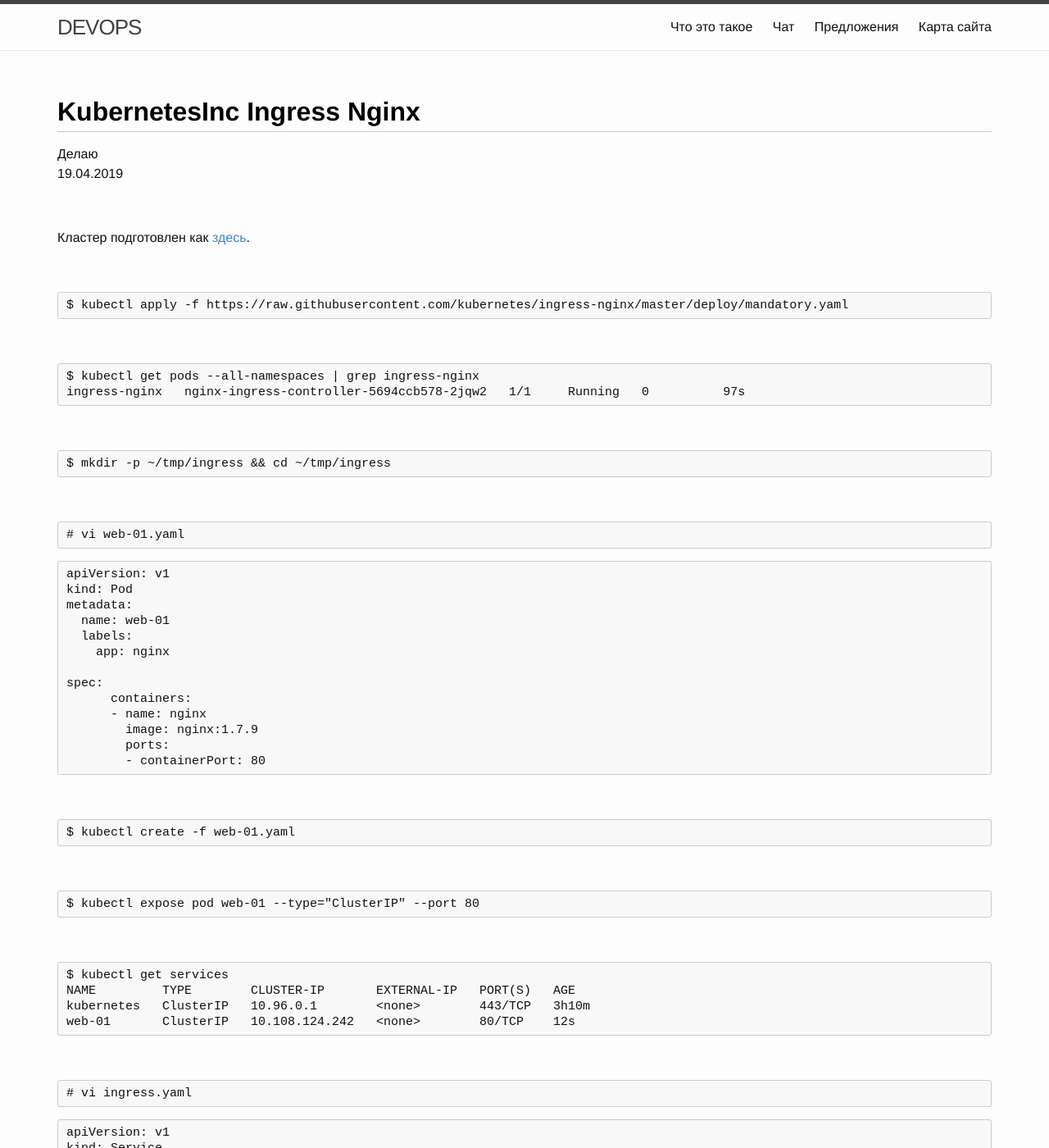
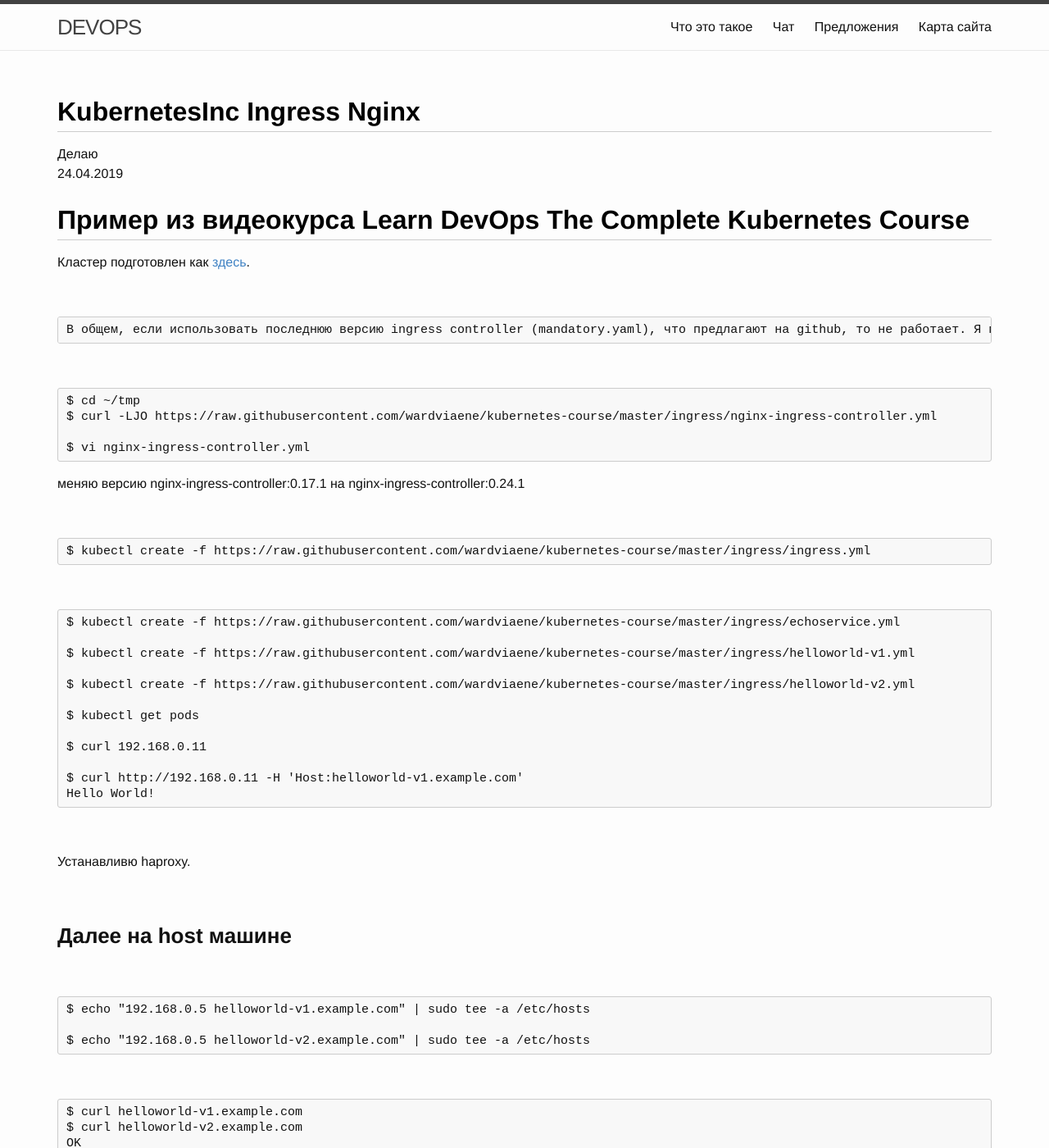
Before and after one commit to webmak1/itsimple.ru, a Jekyll site: the page built from website/01-docs/01-devops/02-kubernetes/02-kubernetesInc-ingress-nginx.md, in a window 1280 px wide and 1400 px high. Shown: the whole window at 82% size. Built offline with Jekyll 4.4.1, drawn with Linux system fonts in a browser that asks for light colours; some of the changed text lies outside the part shown.

Commit message:
ingress работает

````diff
--- a/website/01-docs/01-devops/02-kubernetes/02-kubernetesInc-ingress-nginx.md
+++ b/website/01-docs/01-devops/02-kubernetes/02-kubernetesInc-ingress-nginx.md
@@ -7,175 +7,67 @@ permalink: /linux/servers/containers/kubernetes/kubeadm/ingress/kubernetesinc-in
 # KubernetesInc Ingress Nginx
 
 Делаю
-19.04.2019
+24.04.2019
 
-<br/>
+# Пример из видеокурса Learn DevOps The Complete Kubernetes Course
 
 Кластер подготовлен как <a href="/linux/servers/containers/kubernetes/single-master/">здесь</a>.
 
 <br/>
 
-    $ kubectl apply -f https://raw.githubusercontent.com/kubernetes/ingress-nginx/master/deploy/mandatory.yaml
+    В общем, если использовать последнюю версию ingress controller (mandatory.yaml), что предлагают на github, то не работает. Я по быстрому не разобрался в чем причина. Может потом, когда будет более актуально. Также выслушаю предложения в чате.
 
 <br/>
 
-    $ kubectl get pods --all-namespaces | grep ingress-nginx
-    ingress-nginx   nginx-ingress-controller-5694ccb578-2jqw2   1/1     Running   0          97s
+    $ cd ~/tmp
+    $ curl -LJO https://raw.githubusercontent.com/wardviaene/kubernetes-course/master/ingress/nginx-ingress-controller.yml
+
+    $ vi nginx-ingress-controller.yml
+
+меняю версию nginx-ingress-controller:0.17.1 на nginx-ingress-controller:0.24.1
+
+<!--
+
+    // ingress controller
+    $ kubectl create -f https://raw.githubusercontent.com/kubernetes/ingress-nginx/master/deploy/mandatory.yaml
+
+-->
 
 <br/>
 
-    $ mkdir -p ~/tmp/ingress && cd ~/tmp/ingress
+    $ kubectl create -f https://raw.githubusercontent.com/wardviaene/kubernetes-course/master/ingress/ingress.yml
 
 <br/>
 
-    # vi web-01.yaml
+    $ kubectl create -f https://raw.githubusercontent.com/wardviaene/kubernetes-course/master/ingress/echoservice.yml
 
-```
-apiVersion: v1
-kind: Pod
-metadata:
-  name: web-01
-  labels:
-    app: nginx
+    $ kubectl create -f https://raw.githubusercontent.com/wardviaene/kubernetes-course/master/ingress/helloworld-v1.yml
 
-spec:
-      containers:
-      - name: nginx
-        image: nginx:1.7.9
-        ports:
-        - containerPort: 80
-```
+    $ kubectl create -f https://raw.githubusercontent.com/wardviaene/kubernetes-course/master/ingress/helloworld-v2.yml
+
+    $ kubectl get pods
+
+    $ curl 192.168.0.11
+
+    $ curl http://192.168.0.11 -H 'Host:helloworld-v1.example.com'
+    Hello World!
 
 <br/>
 
-    $ kubectl create -f web-01.yaml
+Устанавливю haproxy.
 
 <br/>
 
-    $ kubectl expose pod web-01 --type="ClusterIP" --port 80
+### Далее на host машине
 
 <br/>
 
-    $ kubectl get services
-    NAME         TYPE        CLUSTER-IP       EXTERNAL-IP   PORT(S)   AGE
-    kubernetes   ClusterIP   10.96.0.1        <none>        443/TCP   3h10m
-    web-01       ClusterIP   10.108.124.242   <none>        80/TCP    12s
+    $ echo "192.168.0.5 helloworld-v1.example.com" | sudo tee -a /etc/hosts
+
+    $ echo "192.168.0.5 helloworld-v2.example.com" | sudo tee -a /etc/hosts
 
 <br/>
 
-    # vi ingress.yaml
-
-```
-apiVersion: v1
-kind: Service
-metadata:
-  name: ingress-nginx
-  namespace: ingress-nginx
-  labels:
-    app.kubernetes.io/name: ingress-nginx
-    app.kubernetes.io/part-of: ingress-nginx
-spec:
-  type: NodePort
-  ports:
-  - name: http-new
-    port: 80
-    targetPort: 80
-    protocol: TCP
-    nodePort: 30090
-  selector:
-    app.kubernetes.io/name: ingress-nginx
-    app.kubernetes.io/part-of: ingress-nginx
-```
-
-<br/>
-
-    $ kubectl create -f ingress.yaml
-
-<br/>
-
-    $ kubectl get service --all-namespaces
-    NAMESPACE       NAME            TYPE        CLUSTER-IP       EXTERNAL-IP   PORT(S)                  AGE
-    default         kubernetes      ClusterIP   10.96.0.1        <none>        443/TCP                  3h15m
-    default         web-01          ClusterIP   10.108.124.242   <none>        80/TCP                   4m52s
-    ingress-nginx   ingress-nginx   NodePort    10.96.176.174    <none>        80:30090/TCP             21s
-    kube-system     kube-dns        ClusterIP   10.96.0.10       <none>        53/UDP,53/TCP,9153/TCP   3h15m
-
-<br/>
-
-### Now we will define the rules for ingress
-
-<br/>
-
-    # vi ingress-rules.yaml
-
-```
-apiVersion: extensions/v1beta1
-kind: Ingress
-metadata:
-  name: ingress-test
-  annotations:
-    kubernetes.io/ingress.class: nginx
-    ingress.kubernetes.io/rewrite-target: /
-spec:
-  rules:
-  - host: kube-master.labs.local
-    http:
-      paths:
-        - path: /
-          backend:
-            serviceName: web-01
-            servicePort: 80
-```
-
-<br/>
-
-    $ kubectl create -f ingress-rules.yaml
-
-<br/>
-
-    $ kubectl get ingress
-    NAME           HOSTS                    ADDRESS   PORTS   AGE
-    ingress-test   kube-master.labs.local             80      91s
-
-<br/>
-
-    $ sudo su -
-    # vi /etc/hosts
-
-    192.168.0.11 kube-master.labs.local
-
-<br/>
-
-192.168.0.11 - одна из нод кластера.
-
-<br/>
-
-    $ curl http://192.168.0.11:30090 -H 'Host:kube-master.labs.local'
-
-<br/>
-
-### Вопрос!
-
-Я поднимаю HAProxy, который перенаправляет запросы на узлы кластера.
-
-```
-#---------------------------------------------------------------------
-# User defined
-#---------------------------------------------------------------------
-
-frontend http_front
-  bind *:80
-  stats uri /haproxy?stats
-  default_backend http_back
-
-backend http_back
-  balance roundrobin
-  server kube 192.168.0.11:80
-  server kube 192.168.0.12:80
-```
-
-<br/>
-
-Как перенастроить кластер, чтобы это все работало, без указаний каких-либо портов в строке адреса? Как это сделать с помощью inginxinc-kuberntest-nginx я знаю. Хочется разобраться с этим вариантом.
-
-Т.е. я хочу в строке адреса браузера набрать kube-master.labs.local и получить контент от kuberntes кластера.
+    $ curl helloworld-v1.example.com
+    $ curl helloworld-v2.example.com
+    OK
````
Also changed, not shown: website/01-docs/01-devops/02-kubernetes/00-index.md (+1 -1 lines).
